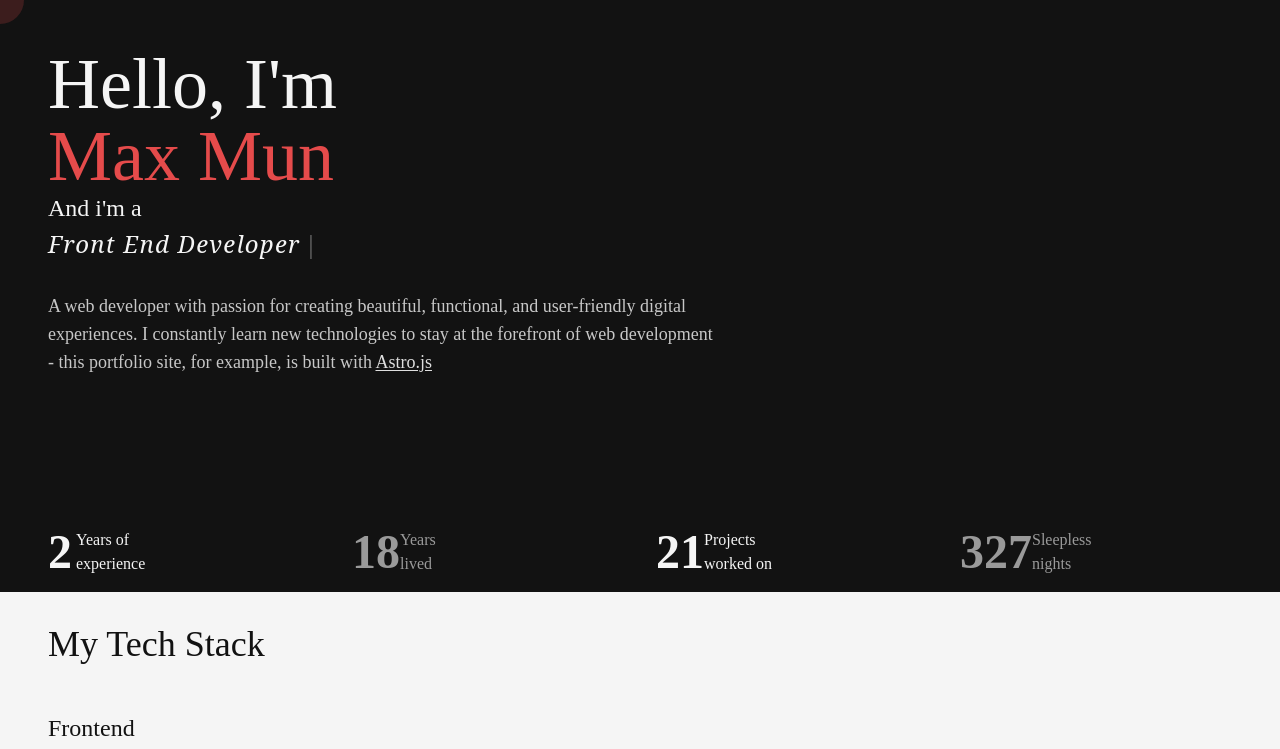
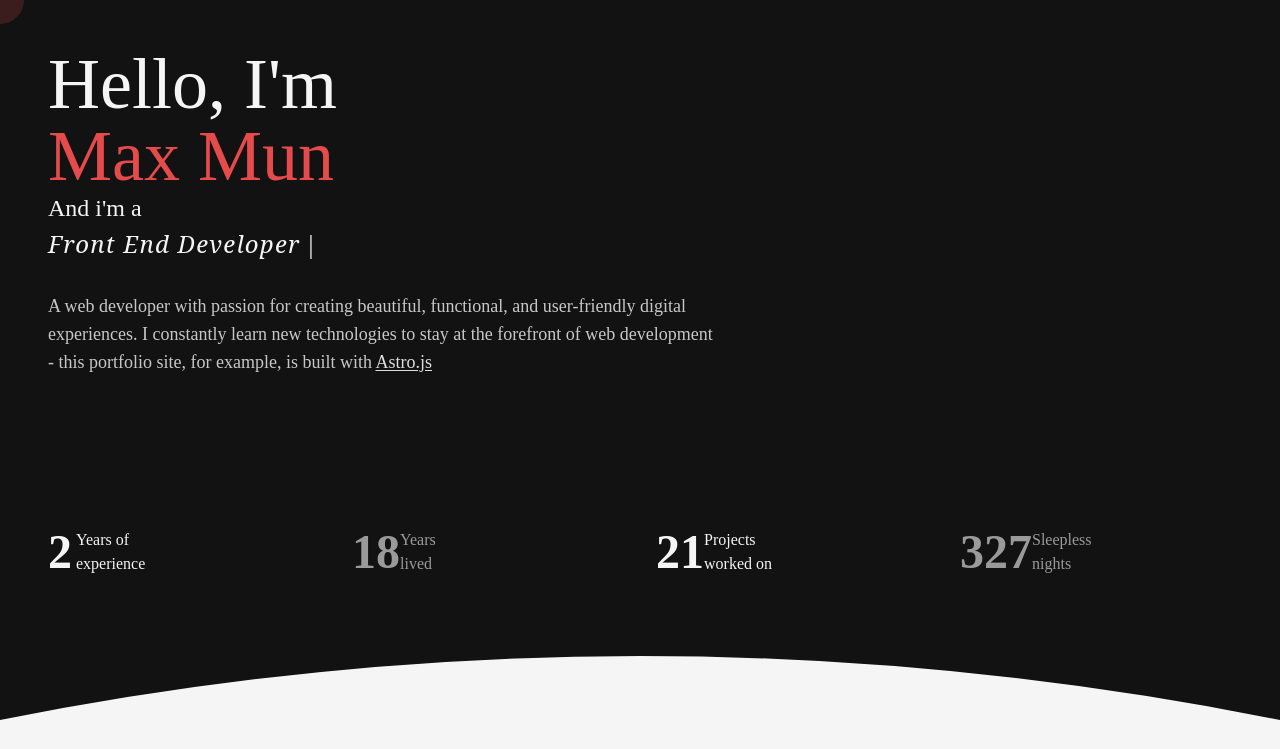
Before and after one commit to qwerty2265/portfolio, an Astro site: page / in a window 1280 px wide. Shown: the top 749 px of the page. Built offline with nearby package versions, Linux system fonts and the light colour scheme; Astro itself is replaced by a stand-in of ours.

Commit message:
style(index.astro): add decorative SVG background to main section

```diff
--- a/src/pages/index.astro
+++ b/src/pages/index.astro
@@ -11,6 +11,15 @@ import BaseLayout from '@/layouts/BaseLayout.astro';
   <main class="py-8">
     <HeroSection />
     <StatsSection />
+
+    <div class="bg-cultured">
+      <div class="w-full h-32">
+        <svg class="w-full h-full" viewBox="0 0 100 50" preserveAspectRatio="none">
+          <path d="M0,50 Q50,0 100,50 L100,0 L0,0 Z" fill="currentColor" class="text-charcoal-gray"/>
+        </svg>
+      </div>
+    </div>
+
     <TechStackSection />
   </main>
 </BaseLayout>
```
